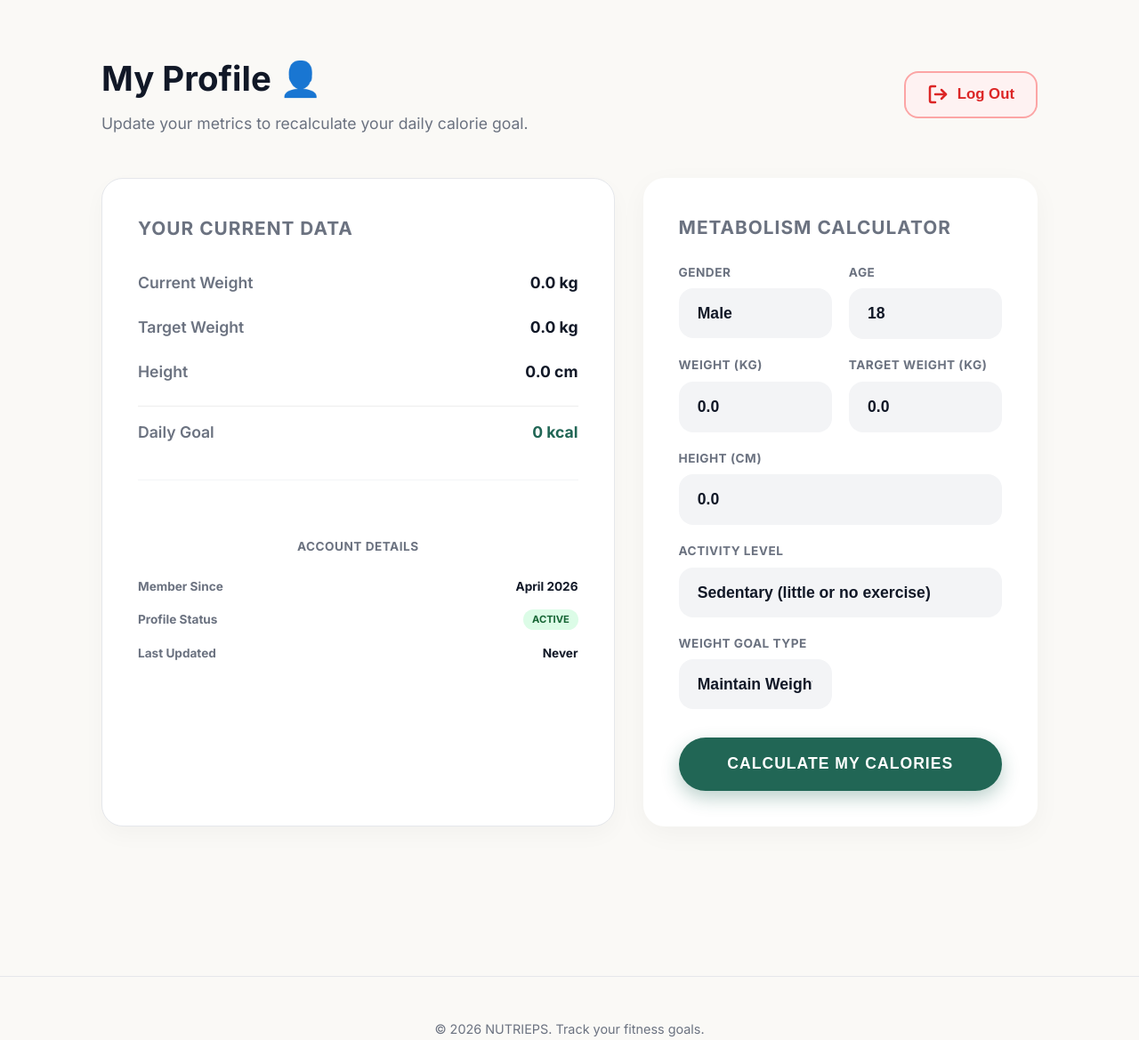
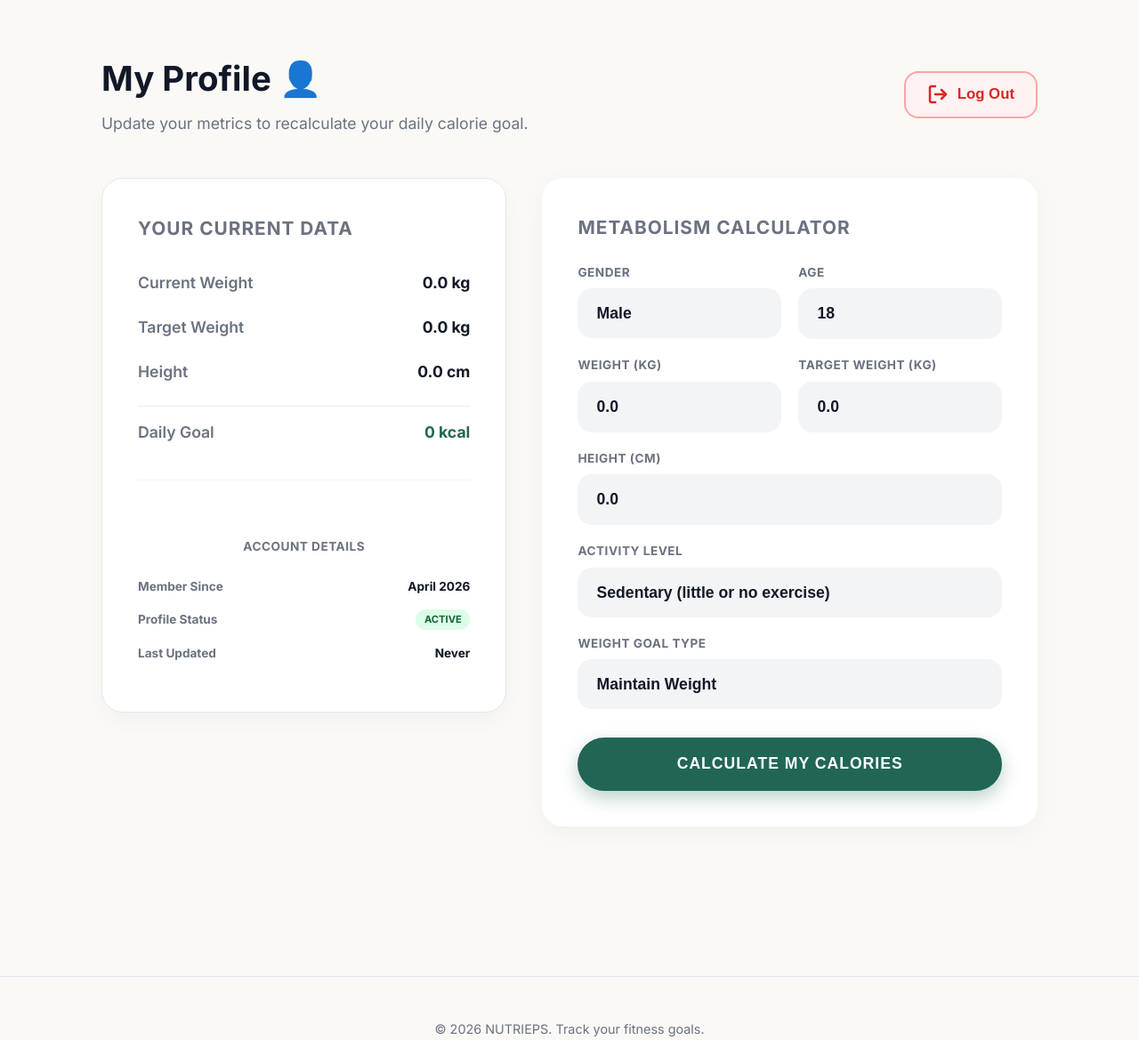
Before and after one commit to elori9/NutriEPS, a Django app: page /profile/ in a window 1280 px wide. Shown: the part 134-1303 px from the top of the page at 89% size. Run offline with Django 5.2, Linux system fonts and the light colour scheme; the visitor is signed in with stand-in values (Sample User, id 1); data comes from the database, SQL or seed files in the repository; data that the repository does not hold is empty.

Commit message:
Fixed screen redistribution on profile and deleted a line with 'exercise info' not used

```diff
--- a/nutrieps/static/nutrieps/profile.css
+++ b/nutrieps/static/nutrieps/profile.css
@@ -7,7 +7,8 @@
 
 /* Make Activity Level fields span the full width */
 .input-group:nth-child(5),
-.input-group:nth-child(6) {
+.input-group:nth-child(6),
+.input-group:nth-child(7) {
     grid-column: span 2;
 }
 
@@ -80,14 +81,14 @@
 .logout-door-btn {
     display: flex;
     align-items: center;
-    gap: 0.6rem;                  /* Spacing between icon and text */
-    background-color: #fef2f2;    /* Very light red background */
-    color: #dc2626;               /* Dark red text for high contrast */
-    border: 2px solid #fca5a5;    /* Soft red border to define shape */
-    padding: 0.8rem 1.5rem;       /* Wider and taller padding */
-    border-radius: 16px;          /* Rounded corners */
-    font-weight: 800;             /* Extra bold text */
-    font-size: 1.05rem;           /* Larger font size */
+    gap: 0.6rem; /* Spacing between icon and text */
+    background-color: #fef2f2; /* Very light red background */
+    color: #dc2626; /* Dark red text for high contrast */
+    border: 2px solid #fca5a5; /* Soft red border to define shape */
+    padding: 0.8rem 1.5rem; /* Wider and taller padding */
+    border-radius: 16px; /* Rounded corners */
+    font-weight: 800; /* Extra bold text */
+    font-size: 1.05rem; /* Larger font size */
     cursor: pointer;
     transition: all 0.3s ease;
 }
@@ -137,3 +138,16 @@
     font-size: 0.7rem;
     font-weight: 900;
 }
+
+/* =========================================
+   SCREEN DIVISION
+   ========================================= */
+@media (min-width: 992px) {
+    /* Redistribute the screen to 40% left and 60 % right dates to fill in all info */
+    .dash-summary-grid {
+        display: grid;
+        grid-template-columns: 4.5fr 5.5fr;
+        gap: 2.5rem;
+        align-items: start;
+    }
+}
--- a/templates/nutrieps/home.html
+++ b/templates/nutrieps/home.html
@@ -25,7 +25,6 @@
                 <div class="calorie-list">
                     <div class="c-item">Goal <span>{{ calories_goal }}</span></div>
                     <div class="c-item">Food <span class="orange-txt">{{ calories_consumed }}</span></div>
-                    <div class="c-item">Exercise <span class="green-txt">0</span></div>
                 </div>
             </div>
         </div>
```
